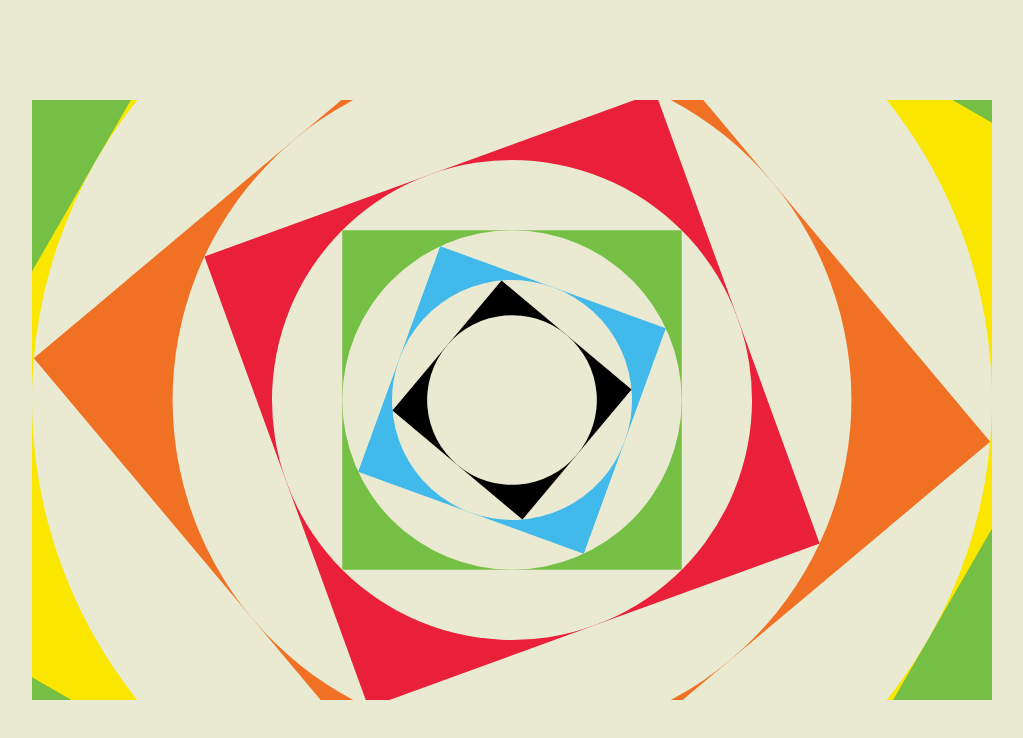
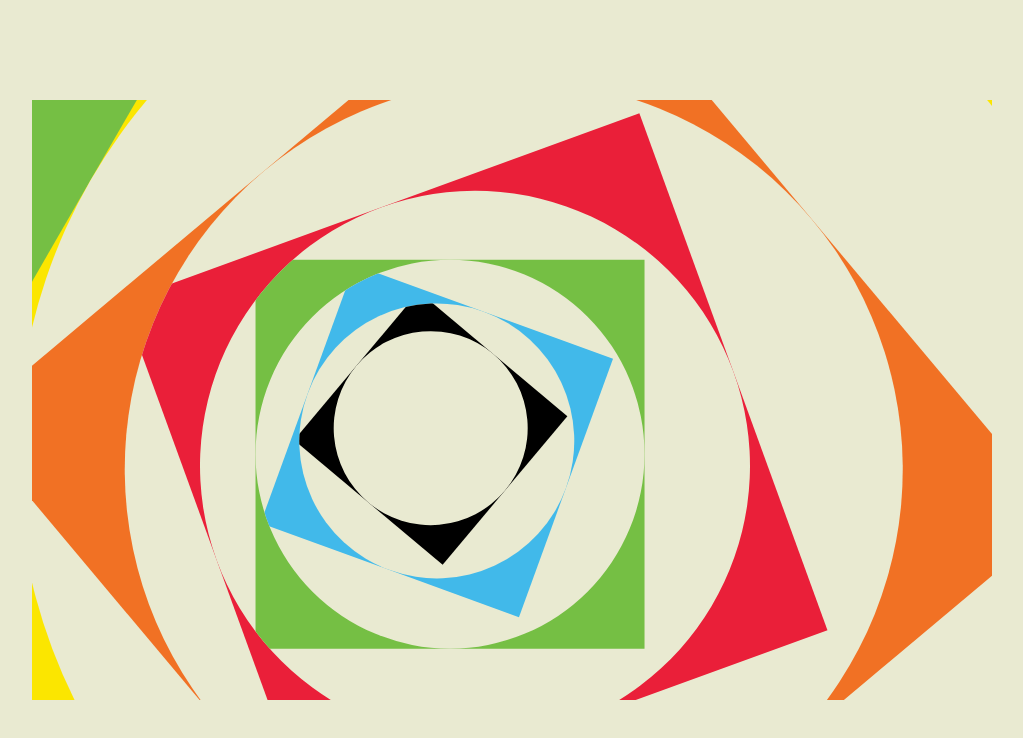
Before and after one commit to Lossmeril/perspectives-patterns-pathways, a Next.js app: page / in a window 1280 px wide. Shown: the top 738 px of the page, without its empty margins (128-1151 px from the left). Built offline with nearby package versions, Linux system fonts and the light colour scheme.

Commit message:
feat: pattern mouse movement

```diff
--- a/app/page.tsx
+++ b/app/page.tsx
@@ -1,85 +1,13 @@
-function getScaleFromIteration(initial: number, iteration: number) {
-  let scale = initial;
-  for (let i = 1; i < iteration; i++) {
-    scale = scale * Math.sin(0.785398163);
-  }
-  return scale;
-}
-
-function getRotationFromIteration(initial: number, iteration: number) {
-  return initial + (iteration - 1) * 20;
-}
-
-interface patternBlockProps {
-  color: string;
-  scale: string;
-  rotation: string;
-}
-
-const PatternBlock: React.FC<patternBlockProps> = ({
-  color,
-  scale,
-  rotation,
-}) => {
-  return (
-    <div
-      className="w-80 aspect-square absolute"
-      style={{
-        backgroundColor: "var(--" + color + ")",
-        top: "50%",
-        left: "50%",
-        transform:
-          "translate(-50%, -50%) scale(" +
-          scale +
-          "%) rotate(" +
-          rotation +
-          "deg)",
-      }}
-    >
-      <div className="bg-beige h-full w-full aspect-square rounded-full"></div>
-    </div>
-  );
-};
+import HeroBanner from "@/components/heroBanner";
 
 export default function Home() {
-  const inScale = 300;
+  const inScale = 1100;
   const inRot = -240;
 
   return (
     <main className="w-screen overflow-x-hidden">
       <section className="w-full h-screen bg-beige grid place-items-center">
-        <div className="w-3/4 h-3/4 overflow-hidden bg-grass relative">
-          <PatternBlock
-            color="yellow"
-            scale={getScaleFromIteration(inScale, 1).toString()}
-            rotation={getRotationFromIteration(inRot, 1).toString()}
-          />
-          <PatternBlock
-            color="orange"
-            scale={getScaleFromIteration(inScale, 2).toString()}
-            rotation={getRotationFromIteration(inRot, 2).toString()}
-          />
-          <PatternBlock
-            color="red"
-            scale={getScaleFromIteration(inScale, 3).toString()}
-            rotation={getRotationFromIteration(inRot, 3).toString()}
-          />
-          <PatternBlock
-            color="grass"
-            scale={getScaleFromIteration(inScale, 4).toString()}
-            rotation={getRotationFromIteration(inRot, 4).toString()}
-          />
-          <PatternBlock
-            color="blue"
-            scale={getScaleFromIteration(inScale, 5).toString()}
-            rotation={getRotationFromIteration(inRot, 5).toString()}
-          />
-          <PatternBlock
-            color="black"
-            scale={getScaleFromIteration(inScale, 6).toString()}
-            rotation={getRotationFromIteration(inRot, 6).toString()}
-          />
-        </div>
+        <HeroBanner initialRotation={inRot} initialScale={inScale} />
       </section>
     </main>
   );
--- /dev/null
+++ b/components/heroBanner.tsx
@@ -0,0 +1,149 @@
+"use client";
+import { useEffect, useState } from "react";
+
+function getScaleFromIteration(initial: number, iteration: number) {
+  let scale = initial;
+  for (let i = 1; i < iteration; i++) {
+    scale = scale * Math.sin(0.785398163);
+  }
+  return scale;
+}
+
+// function getRotationFromIteration(initial: number, iteration: number) {
+//   return initial + (iteration - 1) * 20;
+// }
+
+interface patternBlockProps {
+  color: string;
+  scale: string;
+  rotation: string;
+  iteration: number;
+  x: number;
+  y: number;
+  children: React.ReactNode;
+}
+
+const PatternBlock: React.FC<patternBlockProps> = ({
+  color,
+  scale,
+  rotation,
+  iteration,
+  x,
+  y,
+  children,
+}) => {
+  return (
+    <div
+      className="absolute aspect-square top-1/2 left-1/2"
+      style={{
+        transform:
+          "translate(-" +
+          (45 + x / 10) +
+          "%, -" +
+          (45 + y / 10) +
+          "%) rotate(" +
+          rotation +
+          "deg)",
+        backgroundColor: "var(--" + color + ")",
+        zIndex: iteration * 10 + 2,
+        width: scale + "px",
+      }}
+    >
+      <div
+        className="relative bg-beige max-w-full aspect-square rounded-full overflow-hidden"
+        style={{ zIndex: iteration * 10 + 3, width: scale + "px" }}
+      >
+        {children}
+      </div>
+    </div>
+  );
+};
+
+interface HeroBannerProps {
+  initialRotation: number;
+  initialScale: number;
+}
+
+const HeroBanner: React.FC<HeroBannerProps> = ({
+  initialRotation,
+  initialScale,
+}) => {
+  const [mousePos, setMousePos] = useState({ x: 0, y: 0 });
+
+  useEffect(() => {
+    const handleMouseMove = (event: { clientX: number; clientY: number }) => {
+      setMousePos({
+        x: (event.clientX / window.innerWidth) * 100,
+        y: (event.clientY / window.innerHeight) * 100,
+      });
+    };
+
+    window.addEventListener("mousemove", handleMouseMove);
+
+    return () => {
+      window.removeEventListener("mousemove", handleMouseMove);
+    };
+  }, []);
+
+  return (
+    <div className="w-3/4 h-3/4 overflow-hidden bg-grass relative">
+      <PatternBlock
+        color="yellow"
+        scale={getScaleFromIteration(initialScale, 1).toString()}
+        rotation={initialRotation.toString()}
+        iteration={1}
+        x={mousePos.x}
+        y={mousePos.y}
+      >
+        <PatternBlock
+          color="orange"
+          scale={getScaleFromIteration(initialScale, 2).toString()}
+          rotation={"20"}
+          iteration={2}
+          x={mousePos.x}
+          y={mousePos.y}
+        >
+          <PatternBlock
+            color="red"
+            scale={getScaleFromIteration(initialScale, 3).toString()}
+            rotation={"20"}
+            iteration={3}
+            x={mousePos.x}
+            y={mousePos.y}
+          >
+            <PatternBlock
+              color="grass"
+              scale={getScaleFromIteration(initialScale, 4).toString()}
+              rotation={"20"}
+              iteration={4}
+              x={mousePos.x}
+              y={mousePos.y}
+            >
+              <PatternBlock
+                color="blue"
+                scale={getScaleFromIteration(initialScale, 5).toString()}
+                rotation={"20"}
+                iteration={5}
+                x={mousePos.x}
+                y={mousePos.y}
+              >
+                <PatternBlock
+                  color="black"
+                  scale={getScaleFromIteration(initialScale, 6).toString()}
+                  rotation={"20"}
+                  iteration={6}
+                  x={mousePos.x}
+                  y={mousePos.y}
+                >
+                  <></>
+                </PatternBlock>
+              </PatternBlock>
+            </PatternBlock>
+          </PatternBlock>
+        </PatternBlock>
+      </PatternBlock>
+    </div>
+  );
+};
+
+export default HeroBanner;
```
